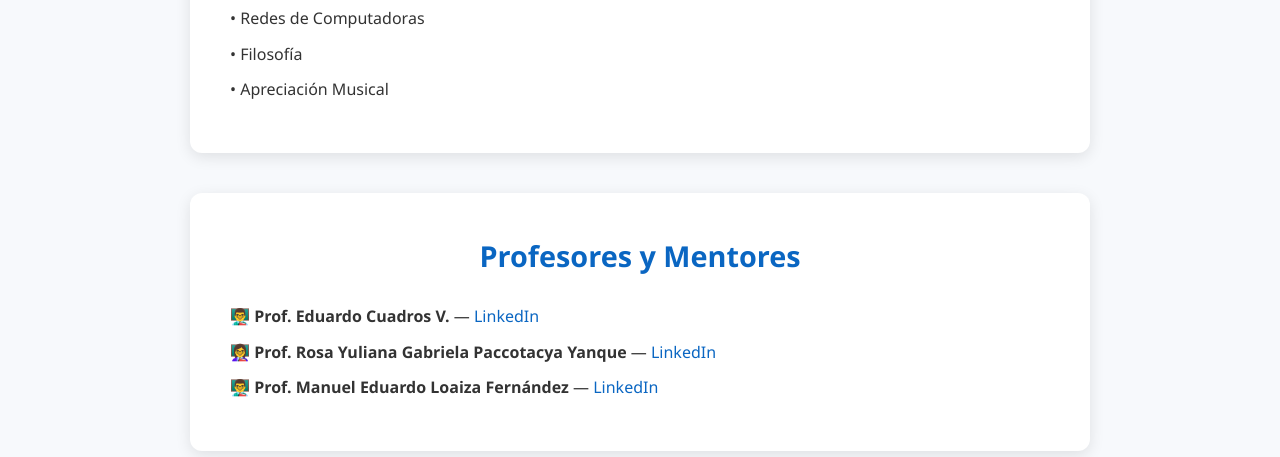
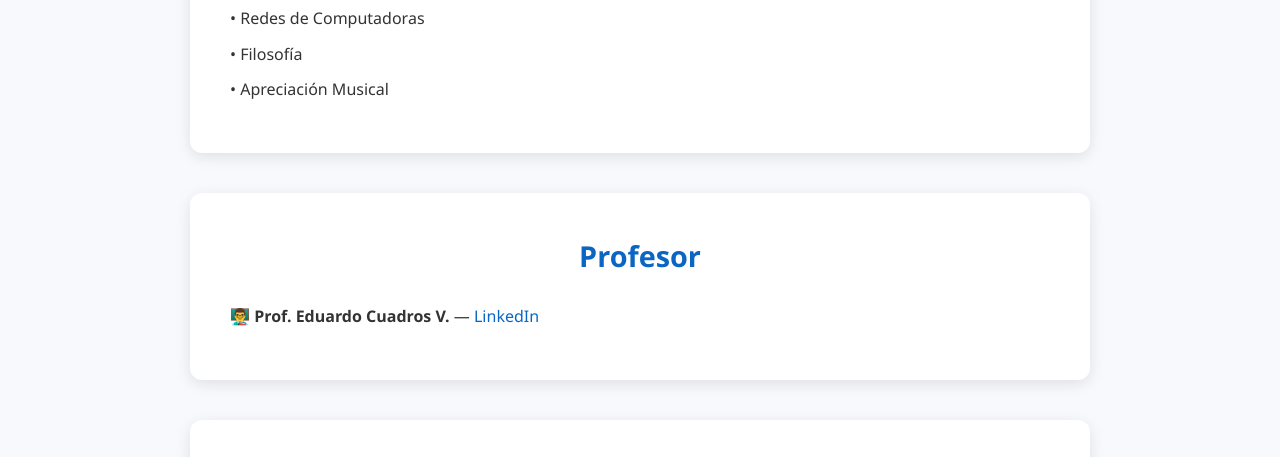
Before and after one commit to roaldmacedo-boza/roaldmacedo.github.io, a plain HTML site: page index.html in a window 1280 px wide. Shown: the part 1225-1682 px from the top of the page. Drawn offline with Linux system fonts and the light colour scheme.

Commit message:
Update index.html

```diff
--- a/index.html
+++ b/index.html
@@ -71,7 +71,7 @@
             text-align: justify;
         }
 
-        /* ====== LISTAS Y TABLAS ====== */
+        /* ====== LISTAS ====== */
         ul {
             list-style: none;
             padding: 0;
@@ -185,11 +185,9 @@
     </section>
 
     <section id="profesores">
-        <h2>Profesores y Mentores</h2>
+        <h2>Profesor</h2>
         <ul class="prof-list">
             <li>👨‍🏫 <strong>Prof. Eduardo Cuadros V.</strong> — <a href="https://www.linkedin.com/in/ecuadrosv" target="_blank">LinkedIn</a></li>
-            <li>👩‍🏫 <strong>Prof. Rosa Yuliana Gabriela Paccotacya Yanque</strong> — <a href="https://www.linkedin.com/" target="_blank">LinkedIn</a></li>
-            <li>👨‍🏫 <strong>Prof. Manuel Eduardo Loaiza Fernández</strong> — <a href="https://www.linkedin.com/" target="_blank">LinkedIn</a></li>
         </ul>
     </section>
 
```
